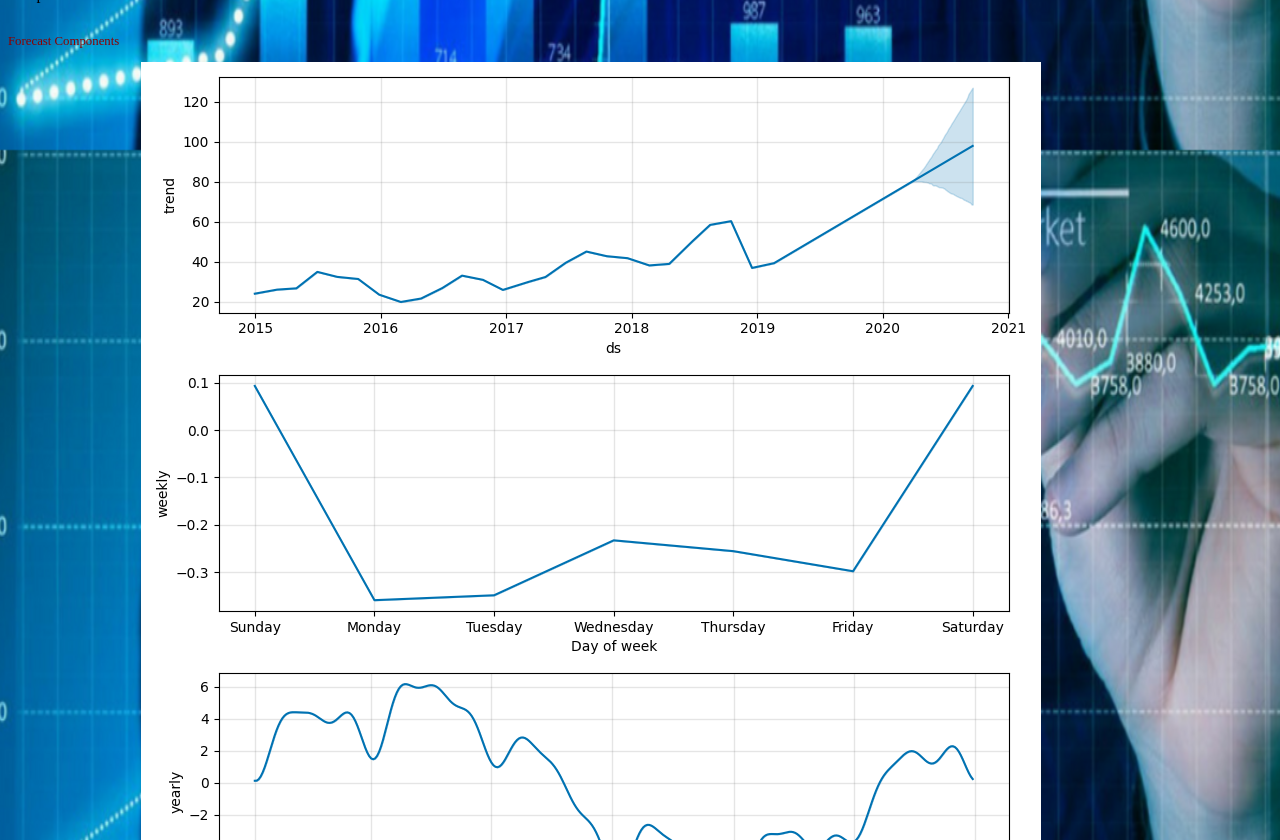
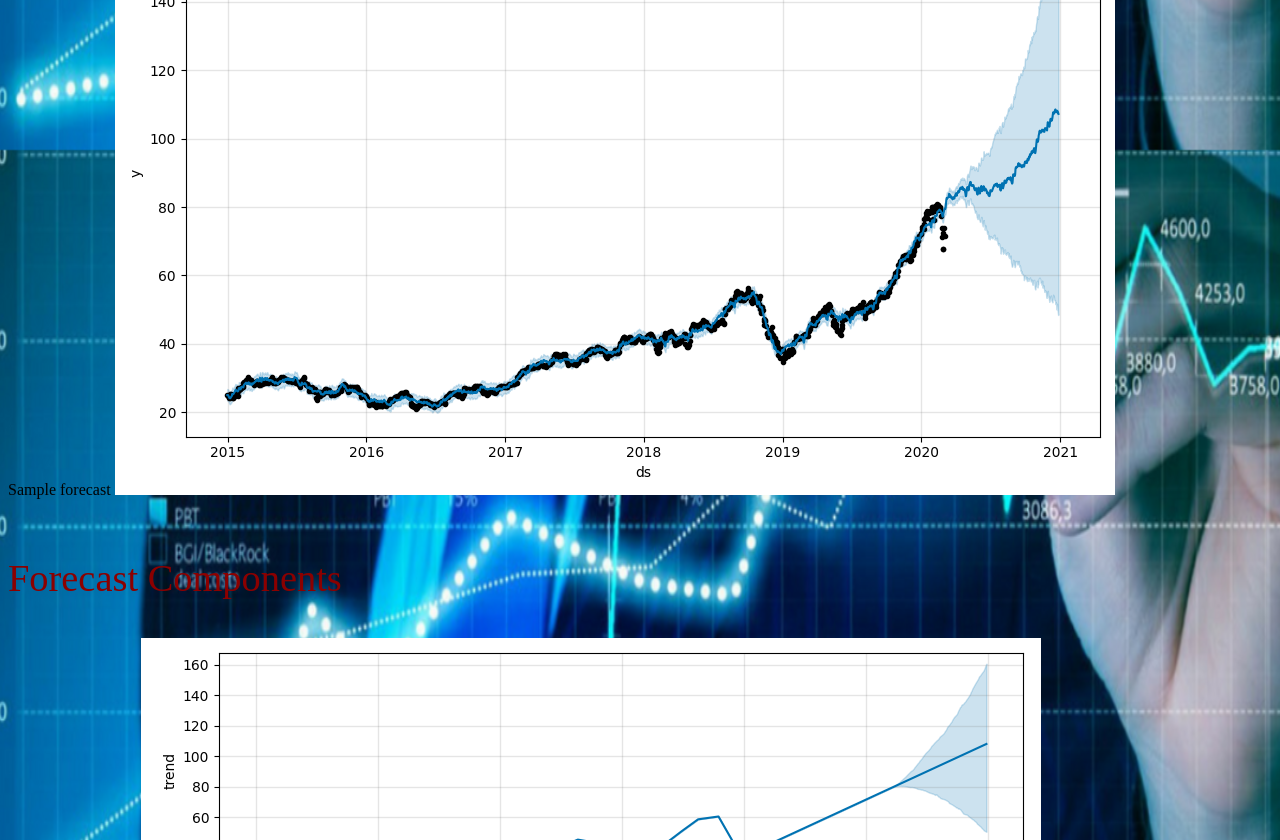
Before and after one commit to Feyisayomi/stock_prediction, a Flask app: template templates/predict.html in a window 1280 px wide. Shown: the part 650-1490 px from the top of the page. Run offline with Flask 2, Linux system fonts and the light colour scheme; the template is opened without the code that fills it: most values are stand-ins (such as "Sample title", 1, 10 or a date in 2020); parts of the project's set-up code (start-up, migrations or seed data) failed here and were passed over.

Commit message:
static/fbprophet plots

```diff
--- a/app.py
+++ b/app.py
@@ -46,11 +46,11 @@
     forecast = model.predict(future)
     future_ = forecast[['ds', 'yhat', 'yhat_lower', 'yhat_upper']].tail()
     ax = model.plot(forecast);
-    ax.savefig('axes.png')
+    ax.savefig('html/static/ax.png')
     df = model.plot_components(forecast);
-    df.savefig('df_.png')
+    df.savefig('html/static/df_.png')
 
-    return render_template("predict.html", Prediction_data =[future_.to_html(classes='data')],titles=future_.columns.values, Forecast = "axes.png", Components= "df_.png")
+    return render_template("predict.html", Prediction_data =[future_.to_html(classes='data')],titles=future_.columns.values, Forecast = "html/static/ax.png", Components= "html/static/df_.png")
 
 if __name__ == "__main__":
     app.run(debug=True)
--- /dev/null
+++ b/schema.sql
@@ -0,0 +1 @@
+schema.sql
--- a/templates/predict.html
+++ b/templates/predict.html
@@ -16,24 +16,27 @@
          <a href="/">home page</a>
         <br>
         <br>
-    <!--
+
     </table id="tableId" class="zebra" style="max-width:40px;">
 
 
     <style>
        *{box-sizing: border-box;}
         table{border-collapse:collapse;}
-        td,th{padding:100px 150px;text-align:left;}
-        table,th,td{border:1px solid #000;
-        margin-left: 300px;
-        margin-right: ;
+        td,th{padding:20px 20px;text-align:left;}
+        table,th,td{border:1px solid rgba(20, 20, 20, 0.342);
+        margin-left: 100px;
+        margin-right: 100px; ;
         margin-top: -85px;
         max-width: 185px;
+        background-color: cornsilk;
 
        </style>
-    -->
 
-        <p style="color:darkred; font-size: 1vw;"> Predicted Data:</p>
+
+        <p style="color:darkred; font-size: 3vw;"> Predicted Data:</p>
+        <br>
+        <br>
         {% for table in Prediction_data %}
             {{titles[loop.index]}}
             {{ table|safe }}
@@ -41,14 +44,14 @@
          <br>
          <br>
          {% if Forecast%}
-             <p style="color: darkred; font-size: 1vw;"> Forecast Plot</p> {{Forecast}}
-             <img src="/ax_.png" alt="Forecast Plot">
+             <p style="color: darkred; font-size: 3vw;"> Forecast Plot</p> {{Forecast}}
+             <img src="/static/ax.png" alt="Forecast Plot">
              {%endif%}
          <br>
          <br>
          {%if Components %}
-         <p style="color: darkred; font-size: 1vw;"> Forecast Components</p> {{Components}}
-         <img src="/df_.png" alt="Components Plot">
+         <p style="color: darkred; font-size: 3vw;"> Forecast Components</p> {{Components}}
+         <img src="/static/df_.png" alt="Components Plot">
          {%endif%}
 
     </body>
```
Also changed, not shown: axes.png, df_.png, html/static/ax.png (added), html/static/axes.png (added), html/static/df_.png (added), templates/axes.png (added), templates/df_.png (added).
